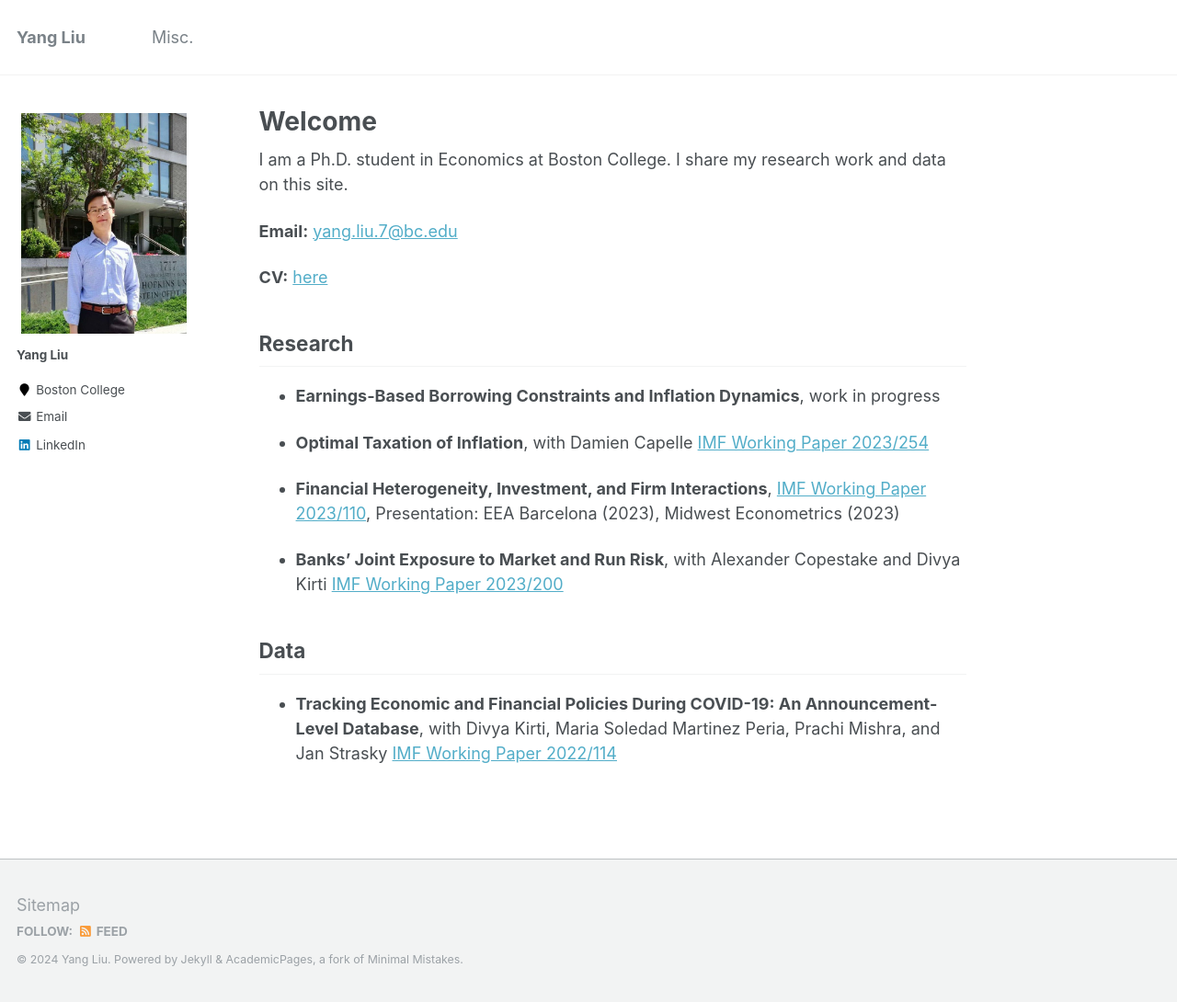
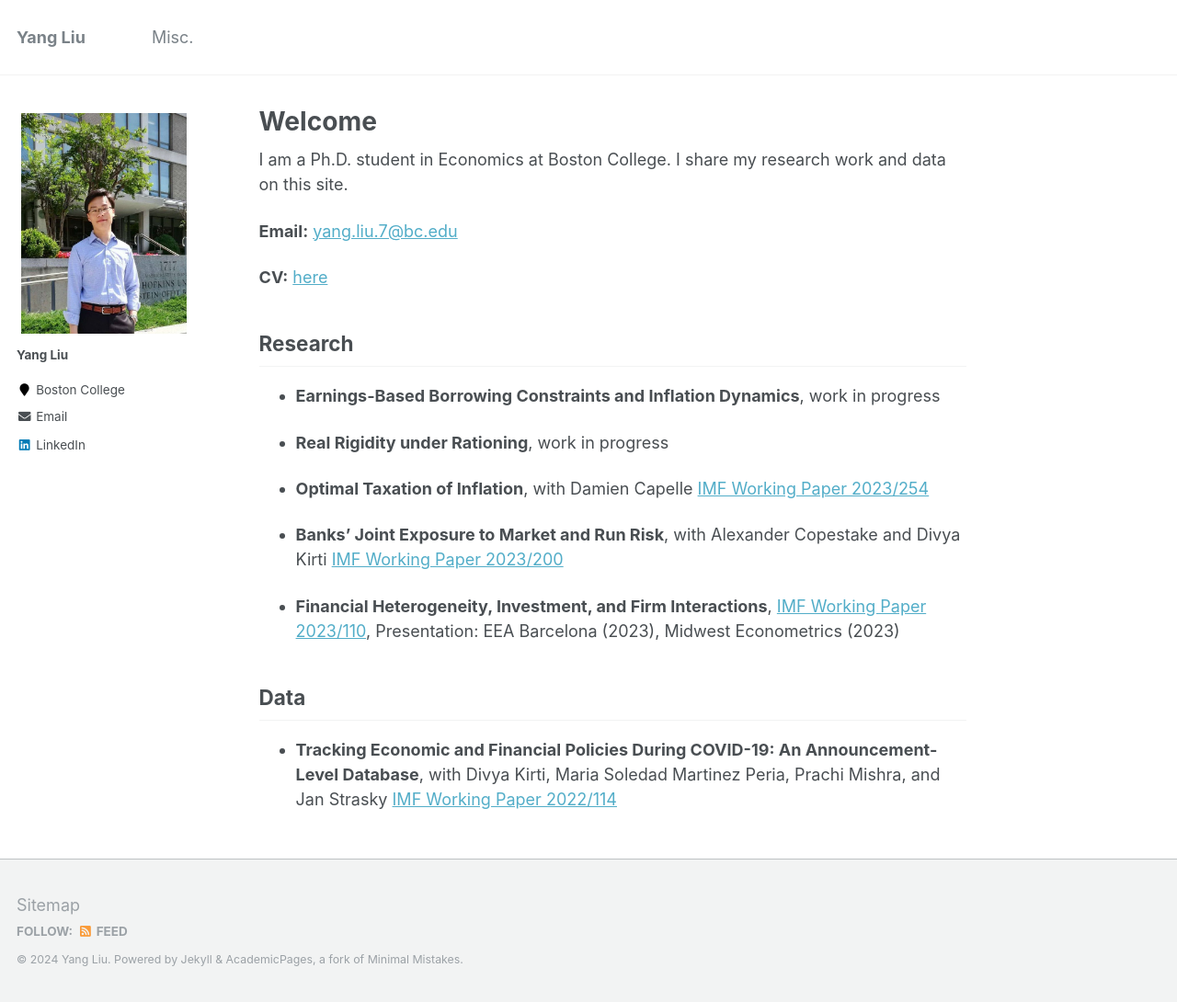
Before and after one commit to yangliu-95/yangliu-95.github.io, a Jekyll site: the page built from _pages/home.md, in a window 1280 px wide and 1090 px high. Shown: the whole window at 92% size. Built offline with Jekyll 4.4.1, drawn with Linux system fonts in a browser that asks for light colours.

Commit message:
Update home.md

```diff
--- a/_pages/home.md
+++ b/_pages/home.md
@@ -18,11 +18,13 @@ I am a Ph.D. student in Economics at Boston College. I share my research work an
 
 * **Earnings-Based Borrowing Constraints and Inflation Dynamics**,  work in progress
 
+* **Real Rigidity under Rationing**,  work in progress
+
 * **Optimal Taxation of Inflation**, with Damien Capelle  [IMF Working Paper 2023/254](https://www.imf.org/en/Publications/WP/Issues/2023/12/08/Optimal-Taxation-of-Inflation-542215)
 
+* **Banks’ Joint Exposure to Market and Run Risk**, with Alexander Copestake and Divya Kirti  [IMF Working Paper 2023/200](https://www.imf.org/en/Publications/WP/Issues/2023/09/23/Banks-Joint-Exposure-to-Market-and-Run-Risk-539390)
+
 * **Financial Heterogeneity, Investment, and Firm Interactions**,  [IMF Working Paper 2023/110](https://www.imf.org/en/Publications/WP/Issues/2023/05/26/Financial-Heterogeneity-Investment-and-Firm-Interactions-533844),  Presentation: EEA Barcelona (2023), Midwest Econometrics (2023)
-
-* **Banks’ Joint Exposure to Market and Run Risk**, with Alexander Copestake and Divya Kirti  [IMF Working Paper 2023/200](https://www.imf.org/en/Publications/WP/Issues/2023/09/23/Banks-Joint-Exposure-to-Market-and-Run-Risk-539390)
 
 
 ## Data
```
